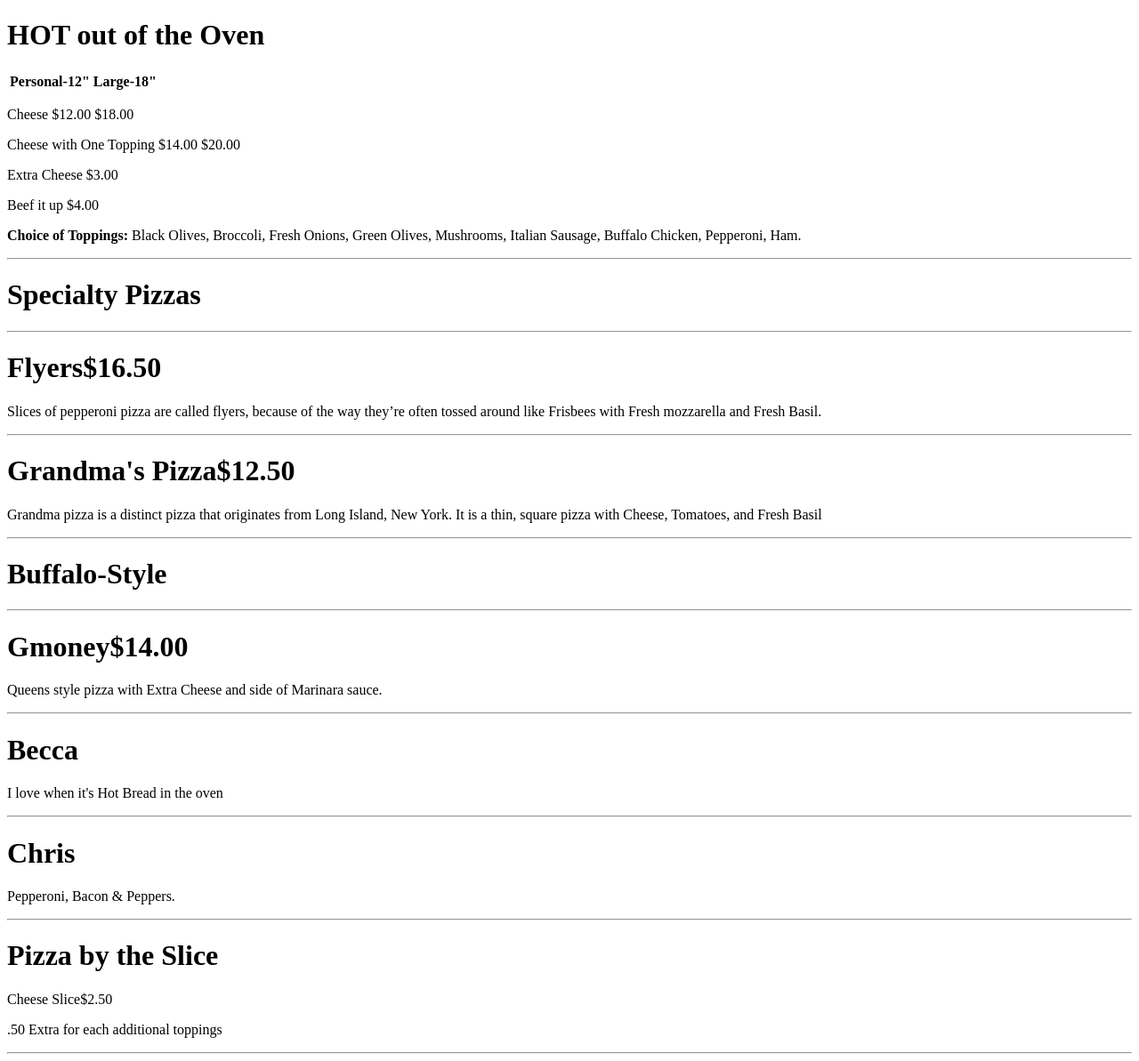
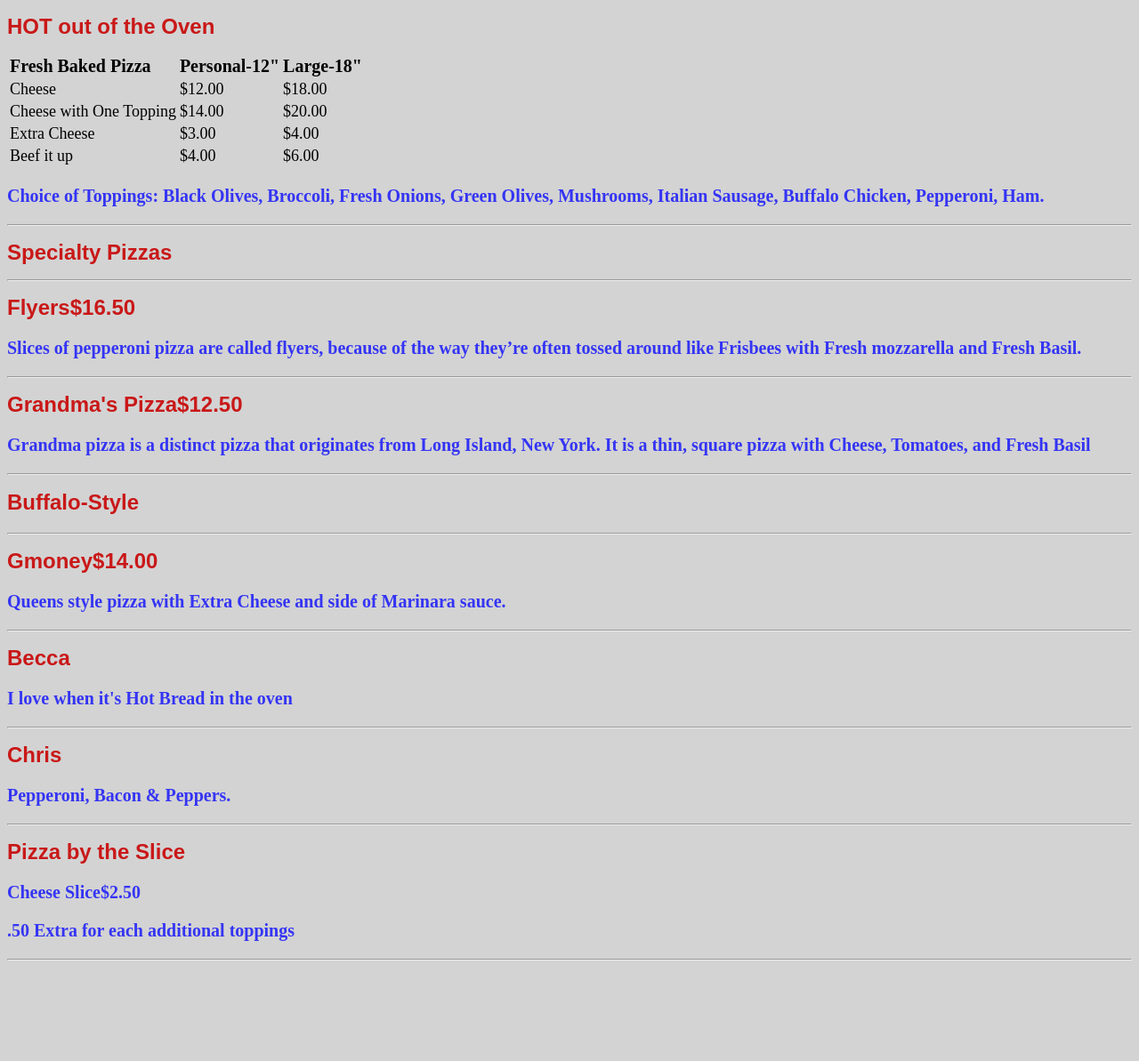
Before and after one commit to gc824/PizzaParty, a PHP site: page /Menu.html in a window 1280 px wide. Shown: the whole page at 89% size. After the commit the page ends 1080 px from the top, so only its background shows below. Run offline with PHP 8.4, Linux system fonts and the light colour scheme; lists and menus that the app fills with data are empty.

Commit message:
Update Menu CSS File and added logo

```diff
--- a/Menu.html
+++ b/Menu.html
@@ -1,27 +1,56 @@
 <!DOCTYPE html>
 <html>
+
+<head>
+    <title>PizzaParty</title>
+    <link href="css/style.css" rel="stylesheet">
+</head>
 <meta charset="UTF-8">
 <title>Menu</title>
 
 <body>
-    <H1>HOT out of the Oven</H1>
+    <h1>HOT out of the Oven</h1>
     <table>
-        <tbody>
         <thead>
+            <th>Fresh Baked Pizza</th>
             <th>Personal-12"</th>
             <th>Large-18"</th>
         </thead>
+        <tbody>
+            <tr>
+                <td>Cheese</td>
+                <td>$12.00</td>
+                <td>$18.00</td>
+            </tr>
+
+            <tr>
+                <td>Cheese with One Topping</<td>
+                    <td>$14.00</td>
+                    <td>$20.00</td>
+            </tr>
+
+            <tr>
+                <td>Extra Cheese</td>
+                <td>$3.00</td>
+                <td>$4.00</td>
+            </tr>
+            <tr>
+                <td>Beef it up</td>
+                <td>$4.00</td>
+                <td>$6.00</td>
+            </tr>
         </tbody>
     </table>
 
-    <p>Cheese $12.00 $18.00</p>
-    <p>Cheese with One Topping $14.00 $20.00</p>
-    <p>Extra Cheese $3.00</p>
-    <p>Beef it up $4.00</p>
+    <div>
         <p><b>Choice of Toppings:</b> Black Olives, Broccoli, Fresh Onions, Green Olives, Mushrooms, Italian Sausage, Buffalo Chicken, Pepperoni, Ham.</p>
+    </div>
+
     <hr>
 
+    <div>
         <h1><b>Specialty Pizzas</b></h1>
+
         <hr>
 
         <h1><b>Flyers</b><span>$16.50</span></h1>
@@ -51,7 +80,7 @@
         <h1><b>Pizza by the Slice</b></h1>
         <p>Cheese Slice<span>$2.50</span></p>
         <p>.50 Extra for each additional toppings</p>
-    <p></p>
+    </div>
     <hr>
 </body>
 
--- a/css/style.css
+++ b/css/style.css
@@ -1 +1,34 @@
-h1 {}
+    body {
+        background-color: lightgray;
+    }
+
+    h1 {
+        color: rgb(201, 24, 24);
+        font-family: "Arial";
+        font-size: 24px;
+    }
+
+    p {
+        font-size: 20px;
+        font-weight: bold;
+        color: blue;
+        opacity: 0.75;
+    }
+
+    table {
+        text-align: left;
+        font-size: 20px;
+    }
+
+    tbody {
+        font-size: 18px;
+        text-align: left;
+    }
+
+    .overlay img {
+        opacity: 0.5;
+    }
+
+    title {
+        text-align: center;
+    }
```
Also changed, not shown: index.html (+20 -16 lines), Reservations.html (renamed from Reservations.htm), contactus.html (renamed from contactus.htm), img/logo.jpg (added), ourstory.html (renamed from ourstory.htm). Lines whose indentation alone changed are shown as unchanged.
